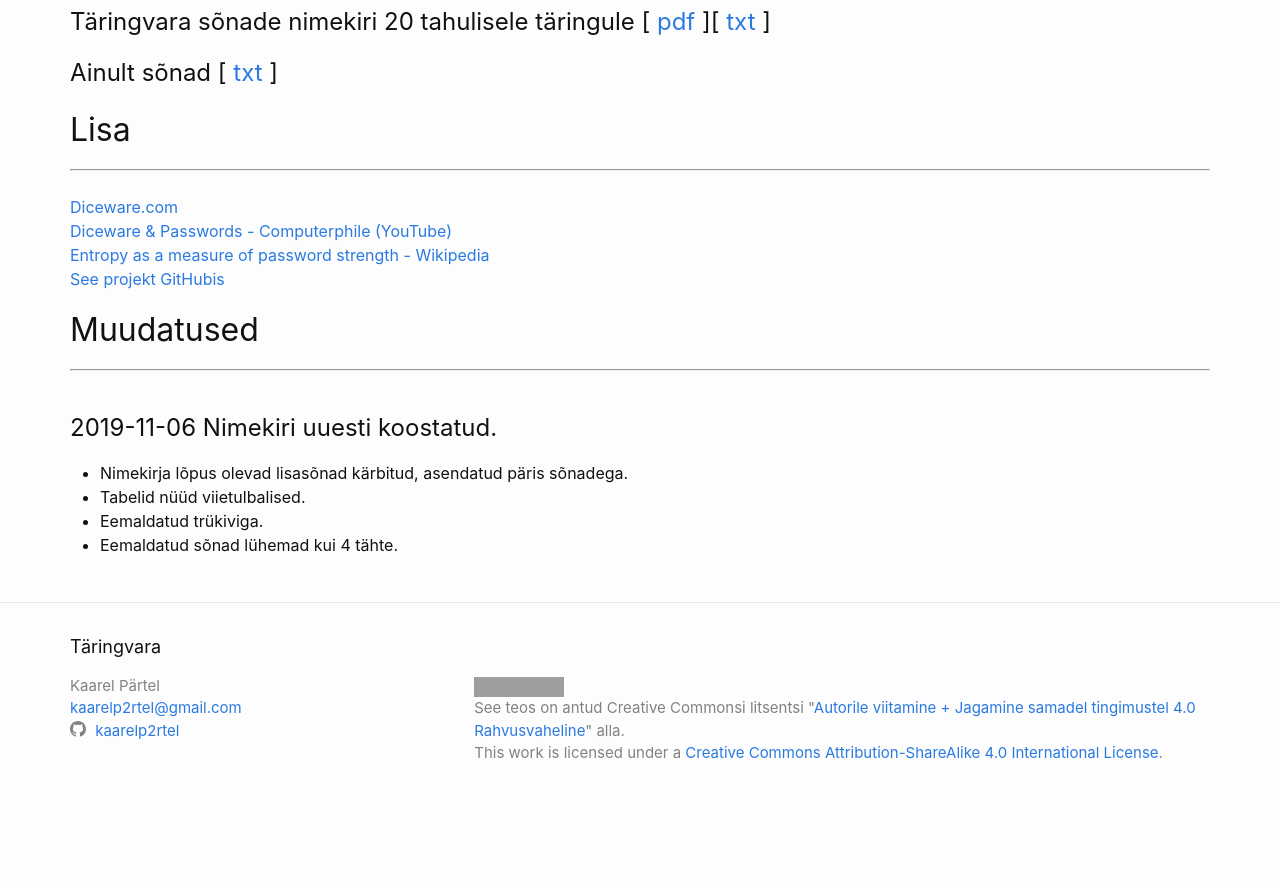
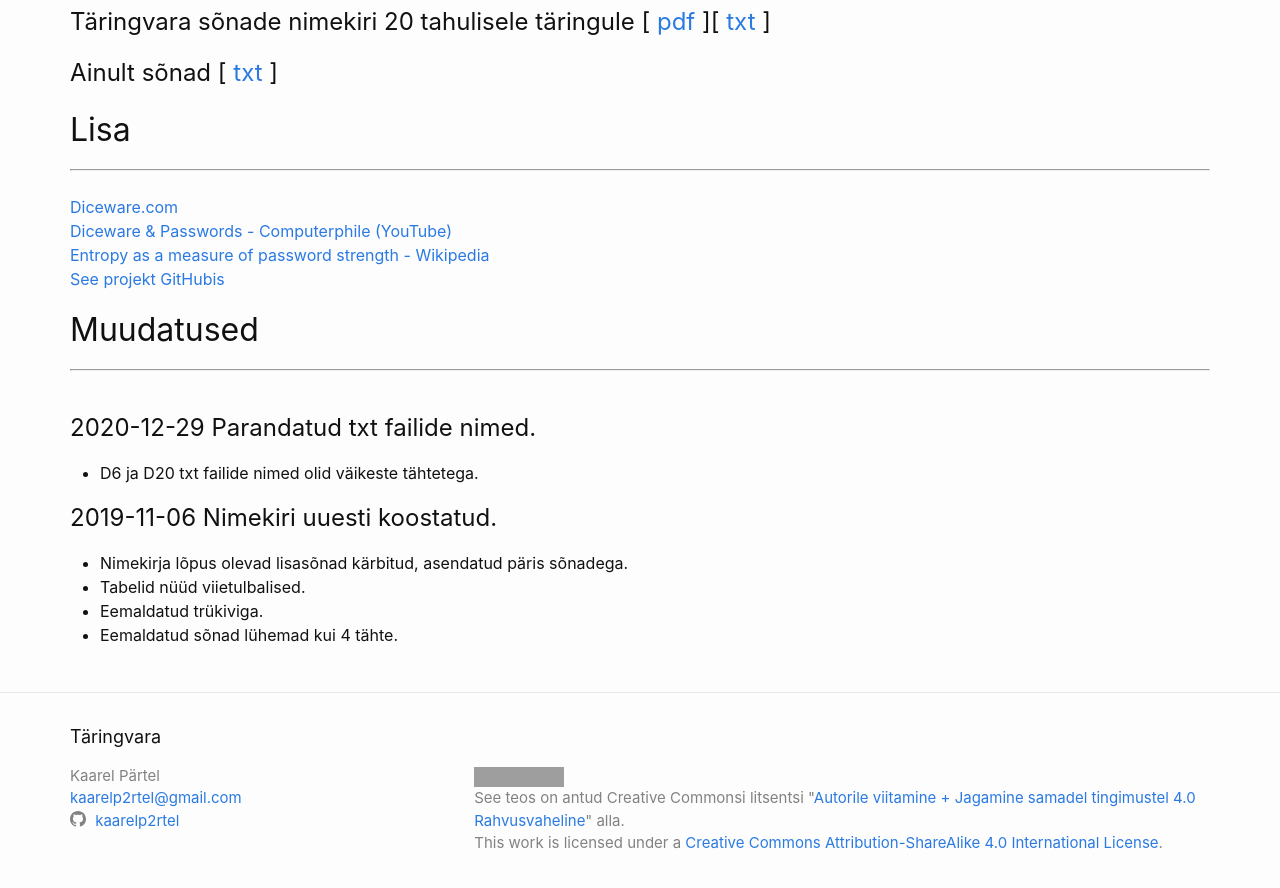
Before and after one commit to KaarelP2rtel/taringvara, a Jekyll site: the page built from docs/index.md, in a window 1280 px wide and 900 px high, scrolled down 1490 px. Shown: the top 888 px of the window. Built offline with Jekyll 4.4.1, drawn with Linux system fonts in a browser that asks for light colours; before the commit the page ends 2300 px from its top, so only the background shows below that; grey boxes are pictures that could not be loaded.

Commit message:
Fix file paths
file paths for two files were not captialized.

```diff
--- a/docs/index.md
+++ b/docs/index.md
@@ -54,9 +54,9 @@ Kui see info puudub, suureneb entroopia veelgi ja seeläbi ka salafraasi tugevus
 # Failid
 ---
 <br/>
-## Täringvara sõnade nimekiri [ [pdf](files/Taringvara.pdf) ][ [txt](files/taringvaraD6.txt) ]
+## Täringvara sõnade nimekiri [ [pdf](files/Taringvara.pdf) ][ [txt](files/TaringvaraD6.txt) ]
 
-## Täringvara sõnade nimekiri 20 tahulisele täringule [ [pdf](files/TaringvaraD20.pdf) ][ [txt](files/taringvaraD20.txt) ]
+## Täringvara sõnade nimekiri 20 tahulisele täringule [ [pdf](files/TaringvaraD20.pdf) ][ [txt](files/TaringvaraD20.txt) ]
 
 ## Ainult sõnad [ [txt](files/Taringvara.txt) ]
 
@@ -71,6 +71,9 @@ Kui see info puudub, suureneb entroopia veelgi ja seeläbi ka salafraasi tugevus
 # Muudatused
 ---
 <br/>
+## 2020-12-29 Parandatud txt failide nimed.
+* D6 ja D20 txt failide nimed olid väikeste tähtetega.
+
 ## 2019-11-06 Nimekiri uuesti koostatud.
 * Nimekirja lõpus olevad lisasõnad kärbitud, asendatud päris sõnadega.
 * Tabelid nüüd viietulbalised.
```
